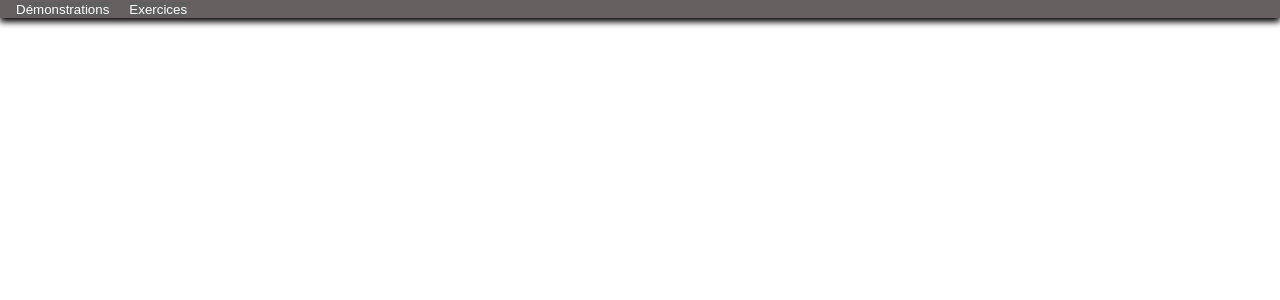
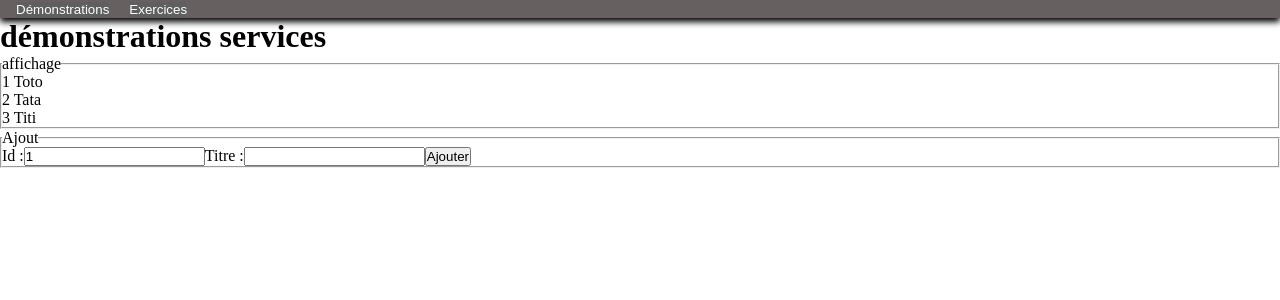
Before and after one commit to codewithadelite/fan-de-series, an Angular app: page /demos/service in a window 1280 px wide. Before the commit this address led to /. Shown: the top 300 px of the page. Built offline with nearby package versions, Linux system fonts and the light colour scheme.

Commit message:
demo service

```diff
--- a/src/app/app-routing.module.ts
+++ b/src/app/app-routing.module.ts
@@ -7,6 +7,7 @@ import { DirectiveComponent } from './components/demos/directive/directive.compo
 import { ListeProduitsComponent } from './components/exos/liste-produits/liste-produits.component';
 import { ParentComponent } from './components/demos/inputOutput/parent/parent.component';
 import { ShoppingComponent } from './components/exos/shoppingList/shopping/shopping.component';
+import { LivreServiceComponent } from './components/demos/livre-service/livre-service.component';
 
 const routes: Routes = [
     { path: 'home', component: HomeComponent},
@@ -14,7 +15,8 @@ const routes: Routes = [
         { path: 'binding', component: BindingComponent},
         { path: 'pipe', component: PipeComponent},
         { path: 'directive', component: DirectiveComponent },
-        { path: 'inputOutput', component:  ParentComponent}
+        { path: 'inputOutput', component:  ParentComponent},
+        { path: 'service', component:  LivreServiceComponent}
     ]},
     { path: 'exos', children: [
         { path: 'directive', component: ListeProduitsComponent },
--- a/src/app/app.module.ts
+++ b/src/app/app.module.ts
@@ -17,6 +17,8 @@ import { EnfantComponent } from './components/demos/inputOutput/enfant/enfant.co
 import { ShoppingComponent } from './components/exos/shoppingList/shopping/shopping.component';
 import { AffichageComponent } from './components/exos/shoppingList/affichage/affichage.component';
 import { AjoutComponent } from './components/exos/shoppingList/ajout/ajout.component';
+import { LivreServiceComponent } from './components/demos/livre-service/livre-service.component';
+import { AffichageLivreComponent } from './components/demos/livre-service/affichage-livre/affichage-livre.component';
 
 @NgModule({
     declarations: [
@@ -33,7 +35,9 @@ import { AjoutComponent } from './components/exos/shoppingList/ajout/ajout.compo
         EnfantComponent,
         ShoppingComponent,
         AffichageComponent,
-        AjoutComponent
+        AjoutComponent,
+        LivreServiceComponent,
+        AffichageLivreComponent
     ],
     imports: [
         BrowserModule,
--- /dev/null
+++ b/src/app/components/demos/livre-service/affichage-livre/affichage-livre.component.html
@@ -0,0 +1,12 @@
+<fieldset>
+    <legend>affichage</legend>
+    @if (livres.length > 0) {
+        <ul>
+            @for (livre of livres; track livre.id) {
+                <li> {{livre.id}} {{livre.titre}}</li>
+            }
+        </ul>
+    } @else {
+        <p>aucun titre présent dans la collection. ⛔</p>
+    }
+</fieldset>
--- /dev/null
+++ b/src/app/components/demos/livre-service/affichage-livre/affichage-livre.component.ts
@@ -0,0 +1,17 @@
+import { Component } from '@angular/core';
+import { DemoService } from '../../../../tools/services/demo.service';
+
+@Component({
+    selector: 'app-affichage-livre',
+    templateUrl: './affichage-livre.component.html',
+    styleUrl: './affichage-livre.component.scss'
+})
+export class AffichageLivreComponent {
+    livres: any[]
+
+    constructor(private _demoS: DemoService) {
+        this.livres = _demoS.livres
+    }
+
+
+}
--- /dev/null
+++ b/src/app/components/demos/livre-service/livre-service.component.html
@@ -0,0 +1,14 @@
+<h1>démonstrations services</h1>
+
+<app-affichage-livre></app-affichage-livre>
+
+<fieldset>
+    <legend>Ajout</legend>
+    <label for="id">Id :</label>
+    <input type="number" id="id" [(ngModel)]="newId" required>
+
+    <label for="titre">Titre :</label>
+    <input type="text" id="titre" [(ngModel)]="newTitre" required>
+
+    <button (click)="ajouterLivre()">Ajouter</button>
+</fieldset>
--- /dev/null
+++ b/src/app/components/demos/livre-service/livre-service.component.ts
@@ -0,0 +1,22 @@
+import { Component } from '@angular/core';
+import { tick } from '@angular/core/testing';
+import { DemoService } from '../../../tools/services/demo.service';
+
+@Component({
+  selector: 'app-livre-service',
+  templateUrl: './livre-service.component.html',
+  styleUrl: './livre-service.component.scss'
+})
+export class LivreServiceComponent {
+    newId : number = 1
+    newTitre : string = ""
+
+    constructor(private _demoS : DemoService) {}
+
+    ajouterLivre() : void{
+        if(this.newTitre.trim()){
+            let newLivre = {id : this.newId, titre : this.newTitre}
+            this._demoS.ajouterLivre(newLivre)
+        }
+    }
+}
--- a/src/app/shared/nav-bar/nav-bar.component.html
+++ b/src/app/shared/nav-bar/nav-bar.component.html
@@ -8,6 +8,7 @@
                 <a routerLink="/demos/pipe">Pipe</a>
                 <a routerLink="/demos/directive">Directive</a>
                 <a routerLink="/demos/inputOutput">input output</a>
+                <a routerLink="/demos/service">service</a>
             </div>
         </ul>
 
--- /dev/null
+++ b/src/app/tools/services/demo.service.ts
@@ -0,0 +1,16 @@
+import { Injectable } from '@angular/core';
+
+@Injectable({
+  providedIn: 'root'
+})
+export class DemoService {
+    livres: any[] = [
+        { id: 1, titre: "Toto" },
+        { id: 2, titre: "Tata" },
+        { id: 3, titre: "Titi" }
+    ]
+
+    ajouterLivre(livre: { id: number, titre: string }): void {
+        this.livres.push(livre)
+    }
+}
```
Also changed, not shown: src/app/components/demos/livre-service/affichage-livre/affichage-livre.component.scss (added), src/app/components/demos/livre-service/livre-service.component.scss (added).
